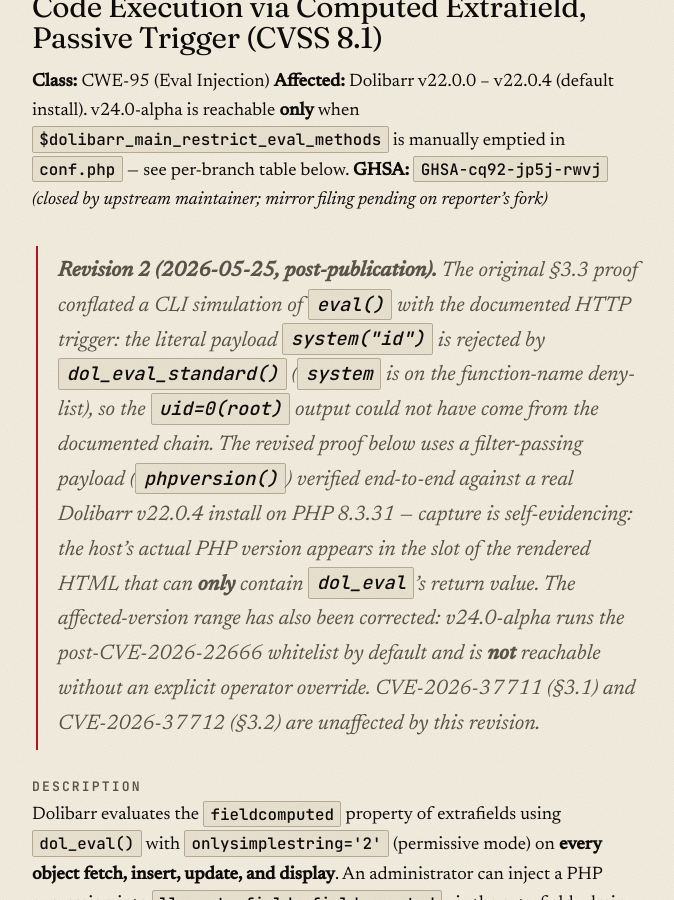
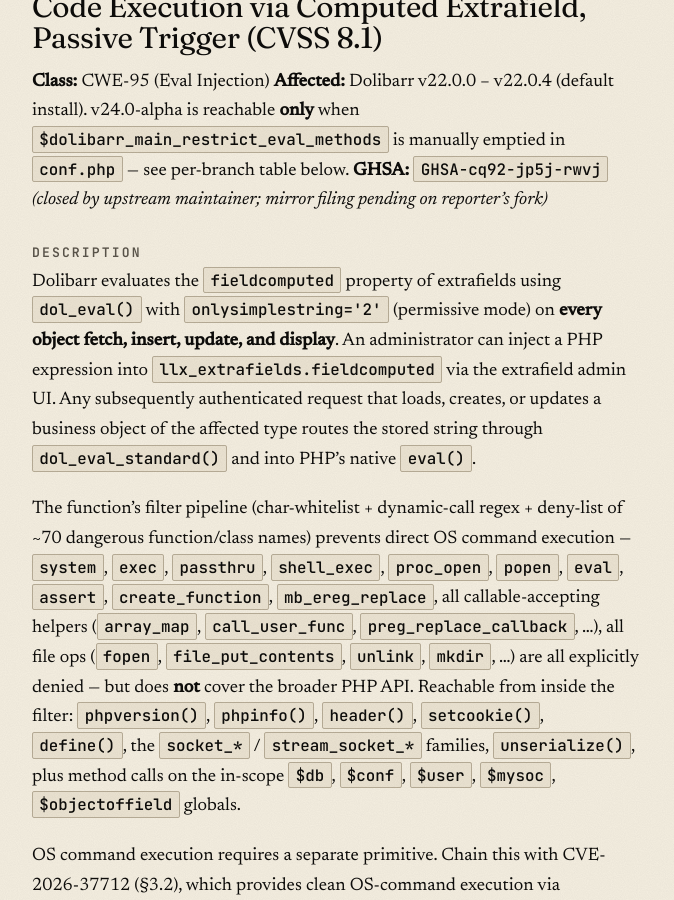
Before and after one commit to bryamzxz/bryamzxz.github.io, a Jekyll site: the page built from _posts/2026-05-25-dol_eval-five-years.md, in a window 1280 px wide and 900 px high, scrolled down 11791 px. Shown: the whole window, without its empty margins (62-736 px from the left). Built offline with Jekyll 4.4.1, drawn with Linux system fonts in a browser that asks for light colours.

Commit message:
_posts §3.3: remove 'Revision 2' notice — corrected proof carries itself

```diff
--- a/_posts/2026-05-25-dol_eval-five-years.md
+++ b/_posts/2026-05-25-dol_eval-five-years.md
@@ -276,21 +276,6 @@ Implement a strict allowlist for `$this->methodename` when `jobtype == 'function
 **Affected:** Dolibarr v22.0.0 – v22.0.4 (default install). v24.0-alpha is reachable **only** when `$dolibarr_main_restrict_eval_methods` is manually emptied in `conf.php` — see per-branch table below.
 **GHSA:** `GHSA-cq92-jp5j-rwvj` *(closed by upstream maintainer; mirror filing pending on reporter's fork)*
 
-> **Revision 2 (2026-05-25, post-publication).** The original §3.3 proof
-> conflated a CLI simulation of `eval()` with the documented HTTP trigger:
-> the literal payload `system("id")` is rejected by `dol_eval_standard()`
-> (`system` is on the function-name deny-list), so the `uid=0(root)`
-> output could not have come from the documented chain. The revised
-> proof below uses a filter-passing payload (`phpversion()`) verified
-> end-to-end against a real Dolibarr v22.0.4 install on PHP 8.3.31 —
-> capture is self-evidencing: the host's actual PHP version appears in
-> the slot of the rendered HTML that can **only** contain
-> `dol_eval`'s return value. The affected-version range has also been
-> corrected: v24.0-alpha runs the post-CVE-2026-22666 whitelist by
-> default and is **not** reachable without an explicit operator
-> override. CVE-2026-37711 (§3.1) and CVE-2026-37712 (§3.2) are
-> unaffected by this revision.
-
 #### Description
 
 Dolibarr evaluates the `fieldcomputed` property of extrafields using `dol_eval()` with `onlysimplestring='2'` (permissive mode) on **every object fetch, insert, update, and display**. An administrator can inject a PHP expression into `llx_extrafields.fieldcomputed` via the extrafield admin UI. Any subsequently authenticated request that loads, creates, or updates a business object of the affected type routes the stored string through `dol_eval_standard()` and into PHP's native `eval()`.
```
